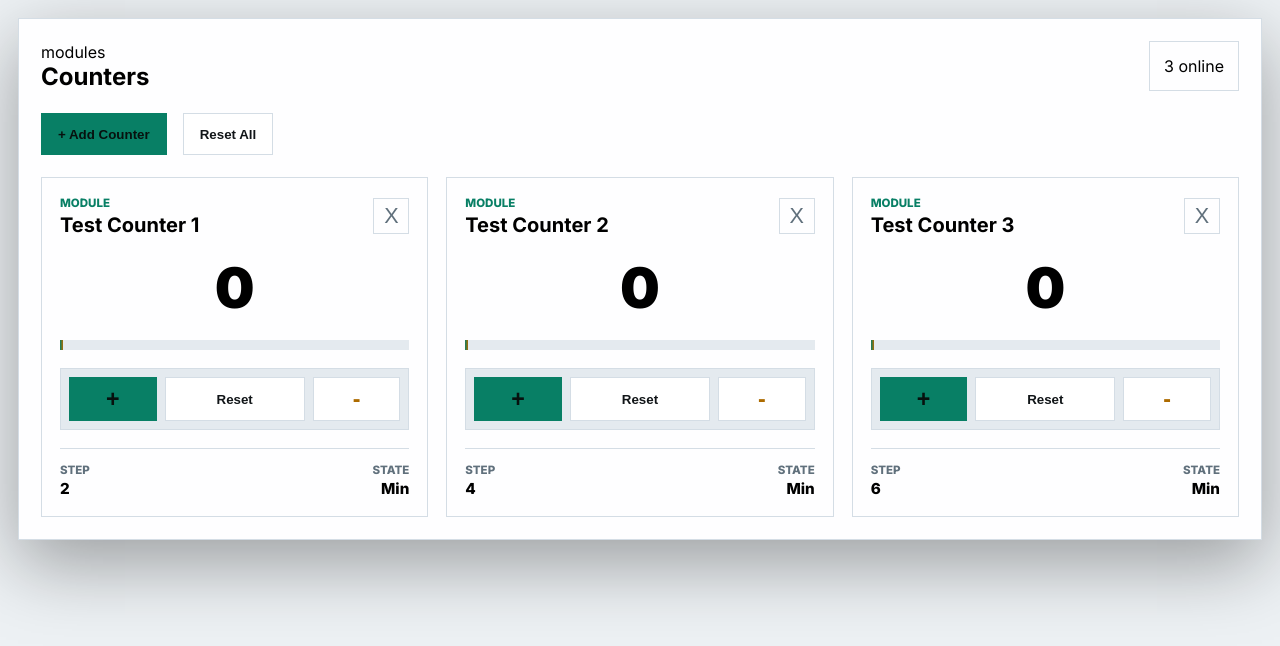
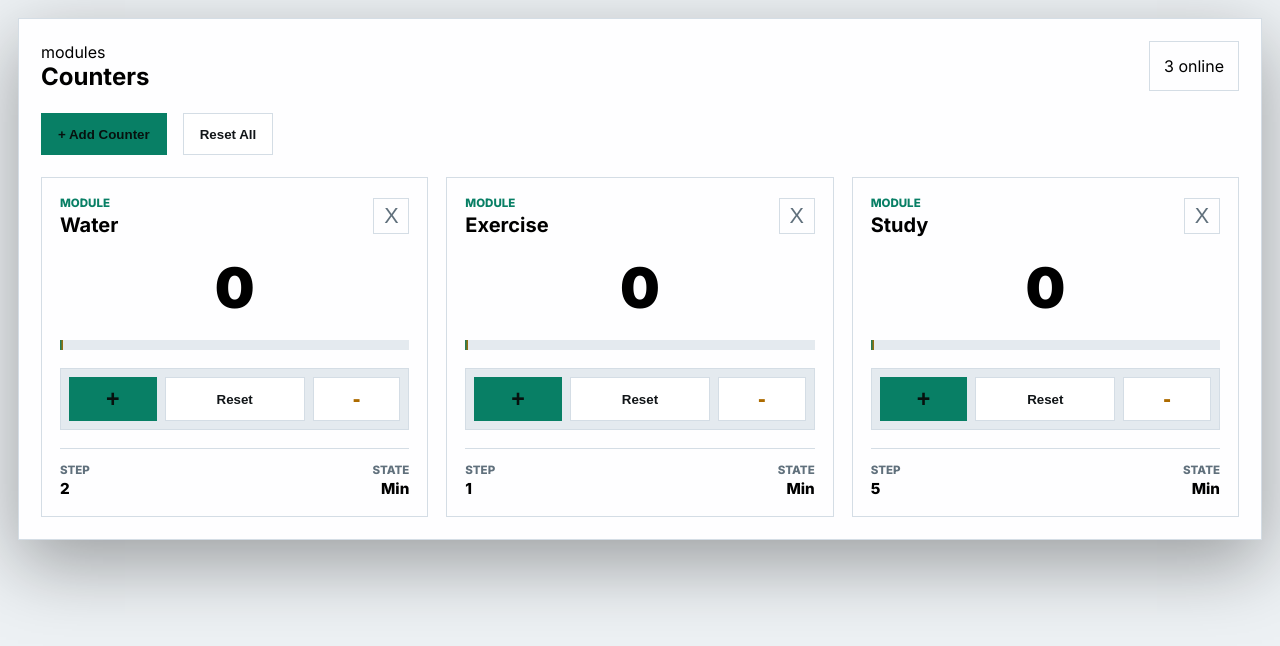
Before and after one commit to vcollins1/Counter-Dashboard, a React (Vite) app: page / in a window 1280 px wide. Shown: the top 646 px of the page. Built offline with nearby package versions, Linux system fonts and the light colour scheme.

Commit message:
put initial test counters into seperate file and map the data to a counter components. define counter type

```diff
--- a/src/components/CounterPanel.tsx
+++ b/src/components/CounterPanel.tsx
@@ -1,8 +1,12 @@
 import Counter from "./Counter.tsx";
+import {initialCounters} from "../data/initialCounters.ts";
 import "../assets/panels.css"
 
 function CounterPanel() {
-    const activeCounters = 3;
+    const activeCounters = initialCounters.length;
+    const counterModules = initialCounters.map(counter => {
+        return <Counter title={counter.title} min={counter.min} max={counter.max} step={counter.step} />
+    });
     return (
         <section className="counter-panel">
             <div className="counter-panel__header">
@@ -19,26 +23,7 @@ function CounterPanel() {
             </div>
 
             <div className="counters">
-                <Counter
-                    title="Test Counter 1"
-                    min={0}
-                    max={20}
-                    step={2}
-                />
-
-                <Counter
-                    title="Test Counter 2"
-                    min={0}
-                    max={40}
-                    step={4}
-                />
-
-                <Counter
-                    title="Test Counter 3"
-                    min={0}
-                    max={60}
-                    step={6}
-                />
+                {counterModules}
             </div>
         </section>
     )
--- /dev/null
+++ b/src/data/initialCounters.ts
@@ -0,0 +1,8 @@
+import type {CounterType} from "../utils/types.ts";
+
+
+export const initialCounters: CounterType[] = [
+    { id: 1, title: "Water", min: 0, max: 8, step: 2 },
+    { id: 2, title: "Exercise", min: 0, max: 5, step: 1 },
+    { id: 3, title: "Study", min: 0, max: 10 , step: 5 }
+];
--- /dev/null
+++ b/src/utils/types.ts
@@ -0,0 +1,7 @@
+export type CounterType = {
+    id: number,
+    title: string,
+    min: number,
+    max: number,
+    step: number
+}
```
